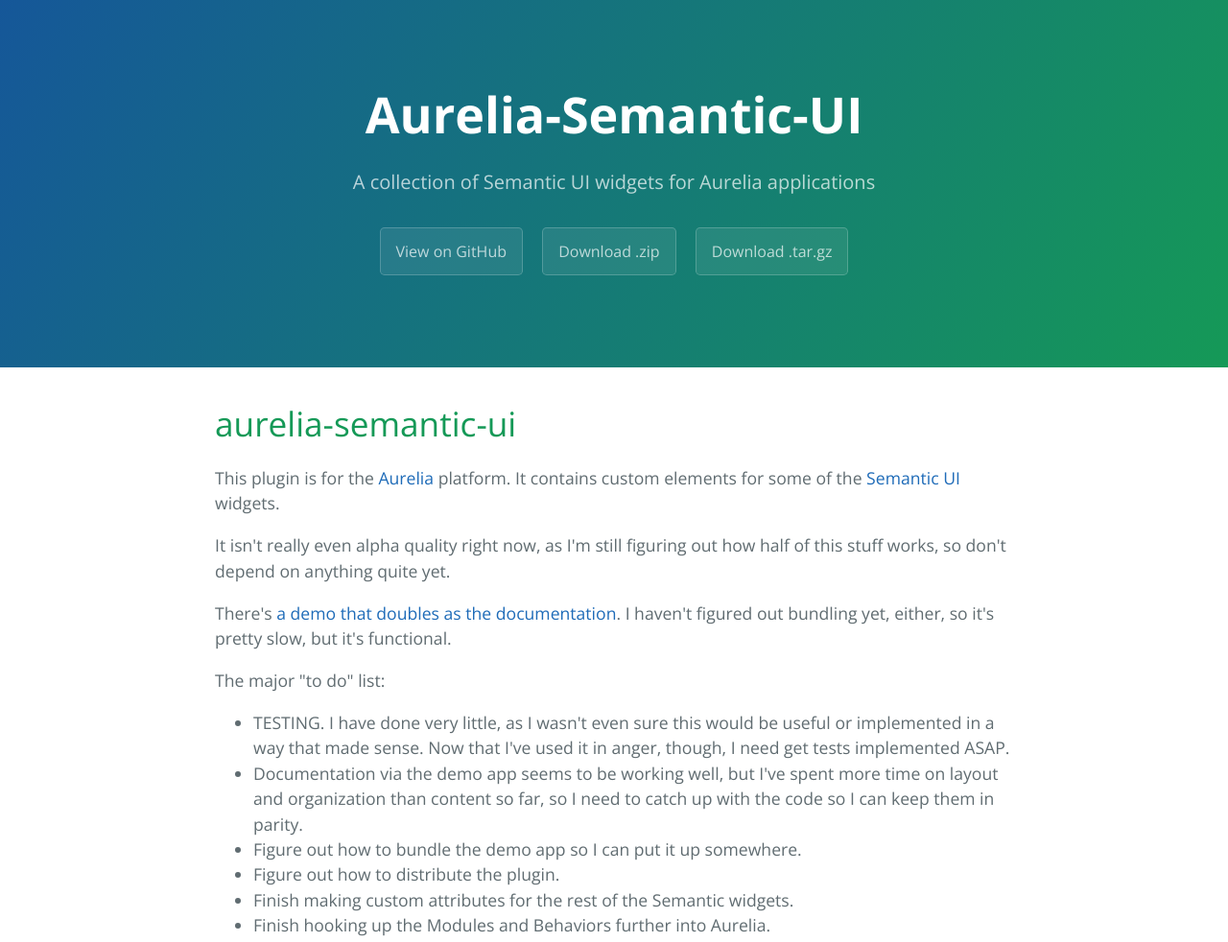
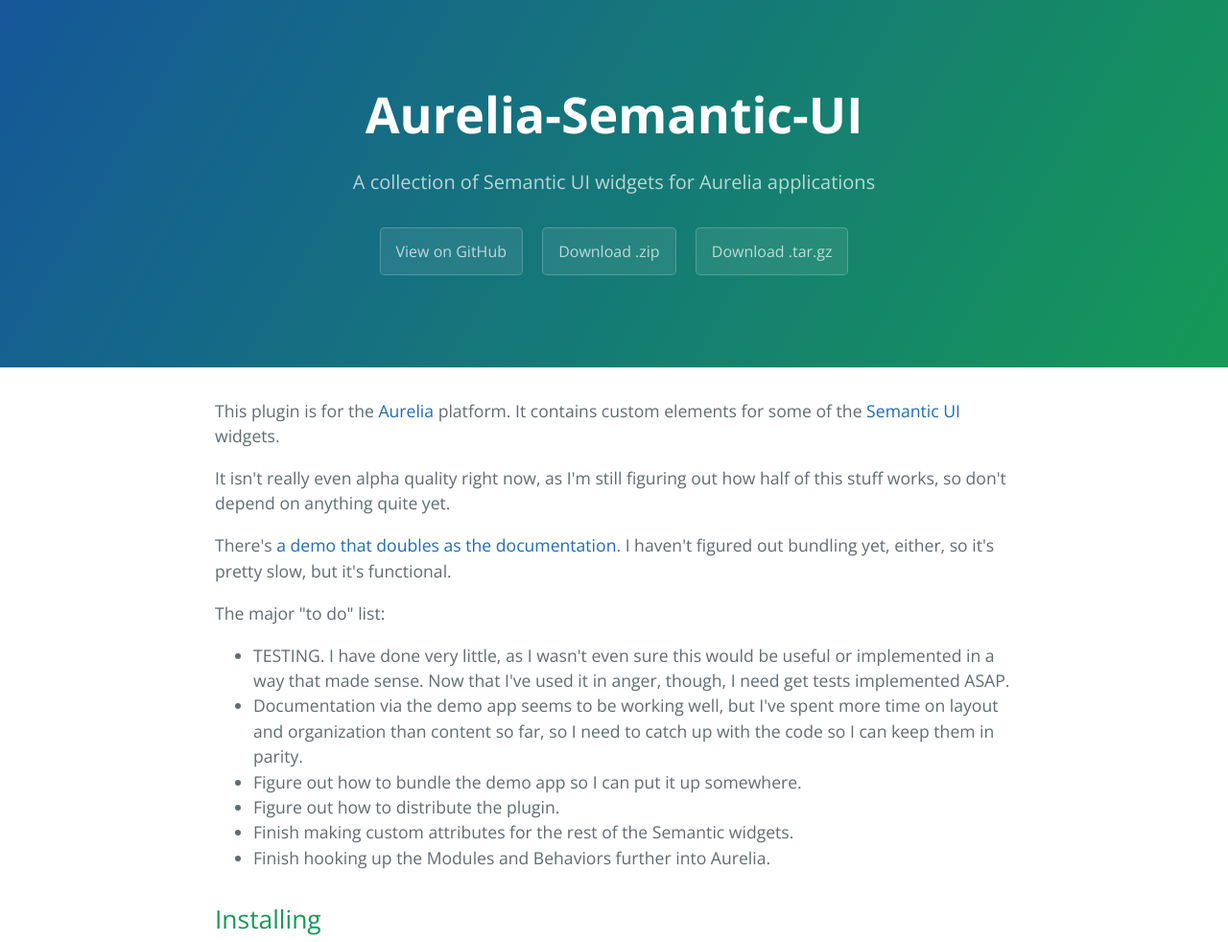
Before and after one commit to ged/aurelia-semantic-ui, a website: page index.html in a window 1280 px wide. Shown: the top 982 px of the page at 96% size. Drawn offline with nearby package versions, Linux system fonts and the light colour scheme.

Commit message:
Remove the extra H1 again after adding GA

```diff
--- a/index.html
+++ b/index.html
@@ -19,8 +19,6 @@
     </section>
 
     <section class="main-content">
-      <h1>
-<a id="aurelia-semantic-ui" class="anchor" href="#aurelia-semantic-ui" aria-hidden="true"><span aria-hidden="true" class="octicon octicon-link"></span></a>aurelia-semantic-ui</h1>
 
 <p>This plugin is for the <a href="http://www.aurelia.io/">Aurelia</a> platform. It contains custom elements for some of the <a href="http://semantic-ui.com/">Semantic UI</a> widgets.</p>
 
```
